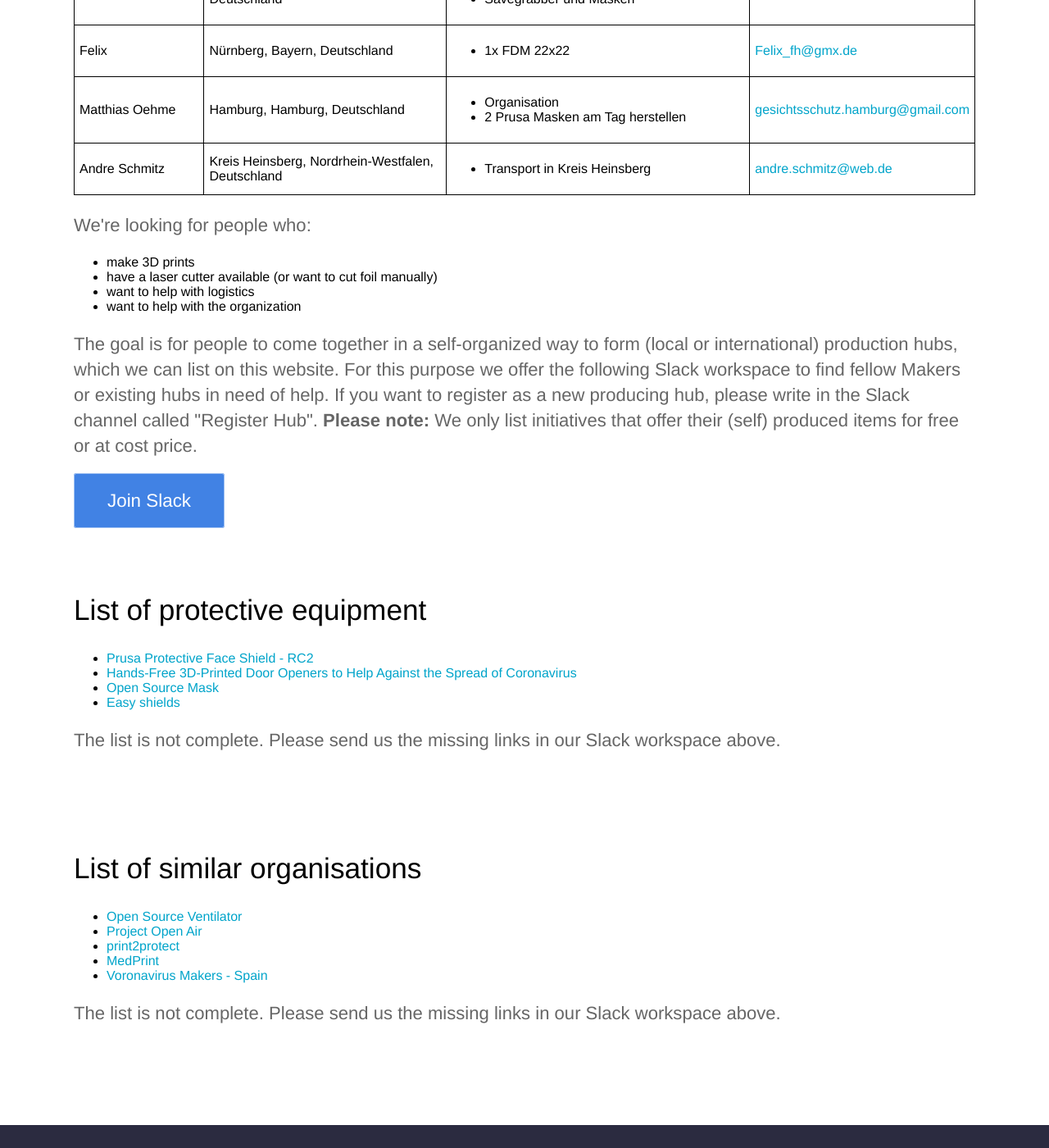
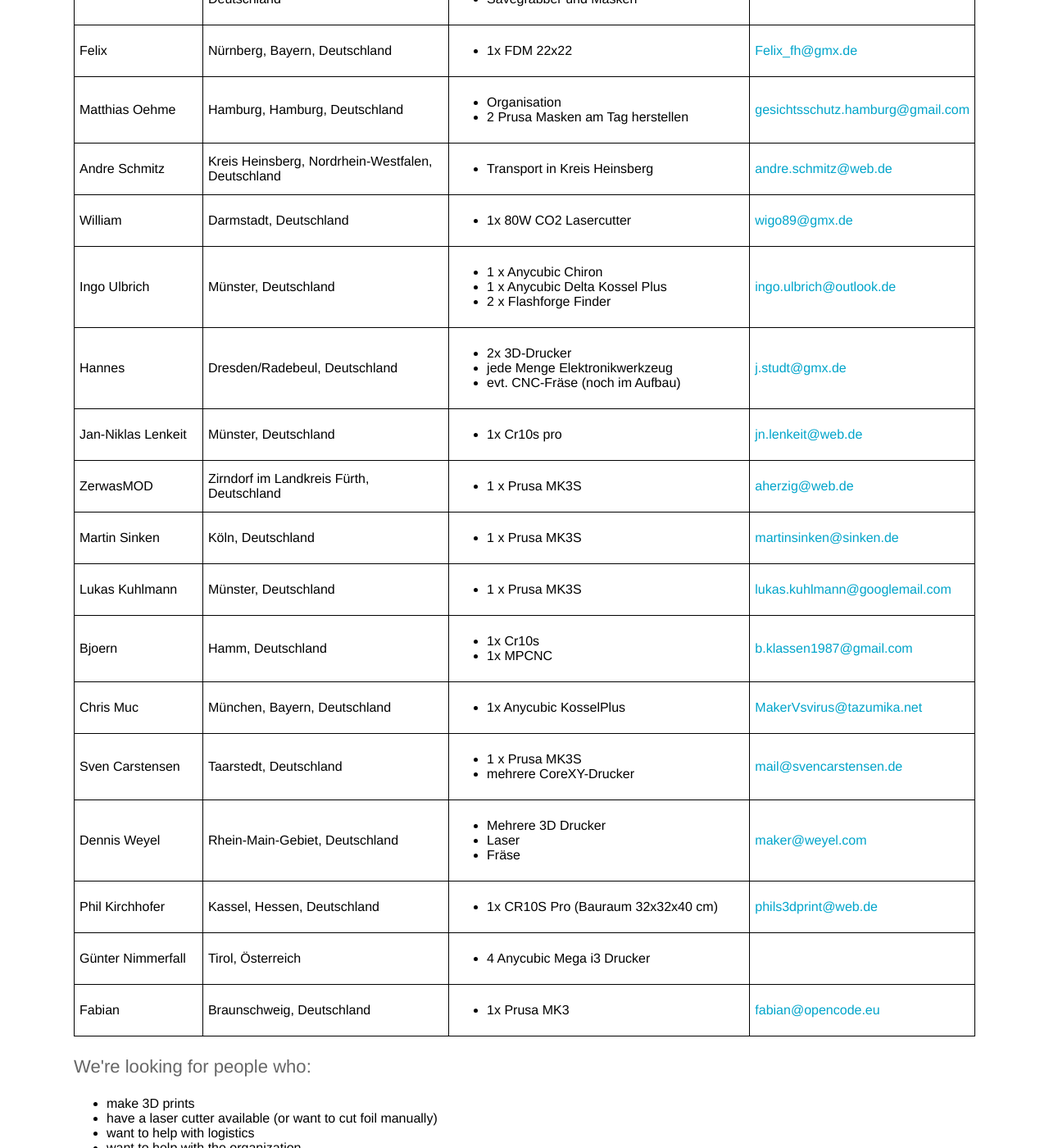
Before and after one commit to CloudCannon/hydra-jekyll-template, a Jekyll site: the page built from en/index.html, in a window 1280 px wide and 1400 px high, scrolled down 3893 px. Shown: the whole window at 82% size. Built offline with Jekyll 4.4.1, drawn with Linux system fonts in a browser that asks for light colours.

Commit message:
ADD entry

```diff
--- a/_data/makers.yml
+++ b/_data/makers.yml
@@ -195,4 +195,138 @@
     - Transport in Kreis Heinsberg
   contact: '<a href="mailto:andre.schmitz@web.de">andre.schmitz@web.de</a>'
 
+- name: William
+  country: Deutschland
+  # State / region is optional
+  state:
+  city: Darmstadt
+  capacity:
+    - 1x 80W CO2 Lasercutter
+  contact: '<a href="wigo89@gmx.de">wigo89@gmx.de</a>'
+
+- name: Ingo Ulbrich
+  country: Deutschland
+  # State / region is optional
+  state:
+  city: Münster
+  capacity:
+    - 1 x Anycubic Chiron
+    - 1 x Anycubic Delta Kossel Plus
+    - 2 x Flashforge Finder
+  contact: '<a href="ingo.ulbrich@outlook.de">ingo.ulbrich@outlook.de</a>'
+
+- name: Hannes
+  country: Deutschland
+  # State / region is optional
+  state:
+  city: Dresden/Radebeul
+  capacity:
+    - 2x 3D-Drucker
+    - jede Menge Elektronikwerkzeug
+    - evt. CNC-Fräse (noch im Aufbau)
+  contact: '<a href="j.studt@gmx.de">j.studt@gmx.de</a>'
+
+- name: Jan-Niklas Lenkeit
+  country: Deutschland
+  # State / region is optional
+  state:
+  city: Münster
+  capacity:
+    - 1x Cr10s pro
+  contact: '<a href="jn.lenkeit@web.de">jn.lenkeit@web.de</a>'
+
+- name: ZerwasMOD
+  country: Deutschland
+  # State / region is optional
+  state:
+  city: Zirndorf im Landkreis Fürth
+  capacity:
+    - 1 x Prusa MK3S
+  contact: '<a href="aherzig@web.de">aherzig@web.de</a>'
+
+- name: Martin Sinken
+  country: Deutschland
+  # State / region is optional
+  state:
+  city: Köln
+  capacity:
+    -  1 x Prusa MK3S
+  contact: '<a href="martinsinken@sinken.de">martinsinken@sinken.de</a>'
+
+- name: Lukas Kuhlmann
+  country: Deutschland
+  # State / region is optional
+  state:
+  city: Münster
+  capacity:
+    - 1 x Prusa MK3S
+  contact: '<a href="lukas.kuhlmann@googlemail.com">lukas.kuhlmann@googlemail.com</a>'
+
+- name: Bjoern
+  country: Deutschland
+  # State / region is optional
+  state:
+  city: Hamm
+  capacity:
+    - 1x Cr10s
+    - 1x MPCNC
+  contact: '<a href="b.klassen1987@gmail.com">b.klassen1987@gmail.com</a>'
+
+- name: Chris Muc
+  country: Deutschland
+  # State / region is optional
+  state: Bayern
+  city: München
+  capacity:
+    - 1x Anycubic KosselPlus
+  contact: '<a href="MakerVsvirus@tazumika.net">MakerVsvirus@tazumika.net</a>'
+
+- name: Sven Carstensen
+  country: Deutschland
+  # State / region is optional
+  state:
+  city: Taarstedt
+  capacity:
+    - 1 x Prusa MK3S
+    - mehrere CoreXY-Drucker
+  contact: '<a href="mail@svencarstensen.de">mail@svencarstensen.de </a>'
+
+- name: Dennis Weyel
+  country: Deutschland
+  # State / region is optional
+  state:
+  city:  Rhein-Main-Gebiet
+  capacity:
+    - Mehrere 3D Drucker
+    - Laser
+    - Fräse
+  contact: '<a href="maker@weyel.com">maker@weyel.com</a>'
+
+- name: Phil Kirchhofer
+  country: Deutschland
+  # State / region is optional
+  state: Hessen
+  city: Kassel
+  capacity:
+    - 1x CR10S Pro (Bauraum 32x32x40 cm)
+  contact: '<a href="phils3dprint@web.de">phils3dprint@web.de</a>'
+
+- name: Günter Nimmerfall
+  country: Österreich
+  # State / region is optional
+  state:
+  city: Tirol
+  capacity:
+    - 4 Anycubic Mega i3 Drucker
+  contact: '<a href=""></a>'
+
+- name: Fabian
+  country: Deutschland
+  # State / region is optional
+  state:
+  city: Braunschweig
+  capacity:
+    - 1x Prusa MK3
+  contact: '<a href="fabian@opencode.eu">fabian@opencode.eu</a>'
+
 # Copy the block above and repeat =)
```
